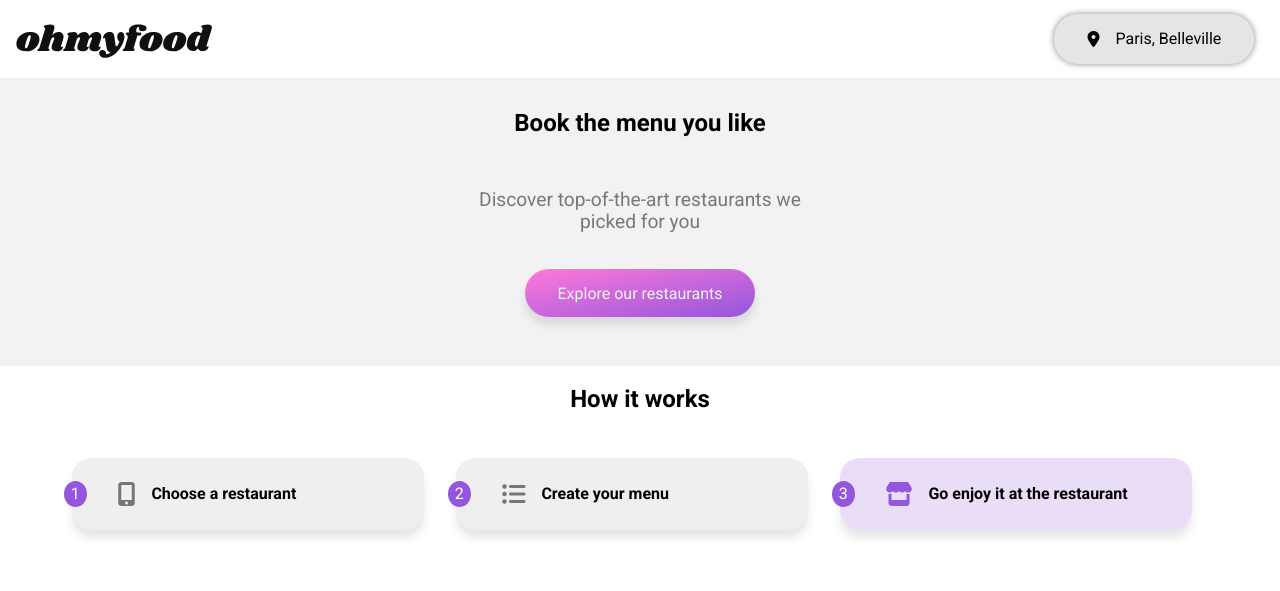
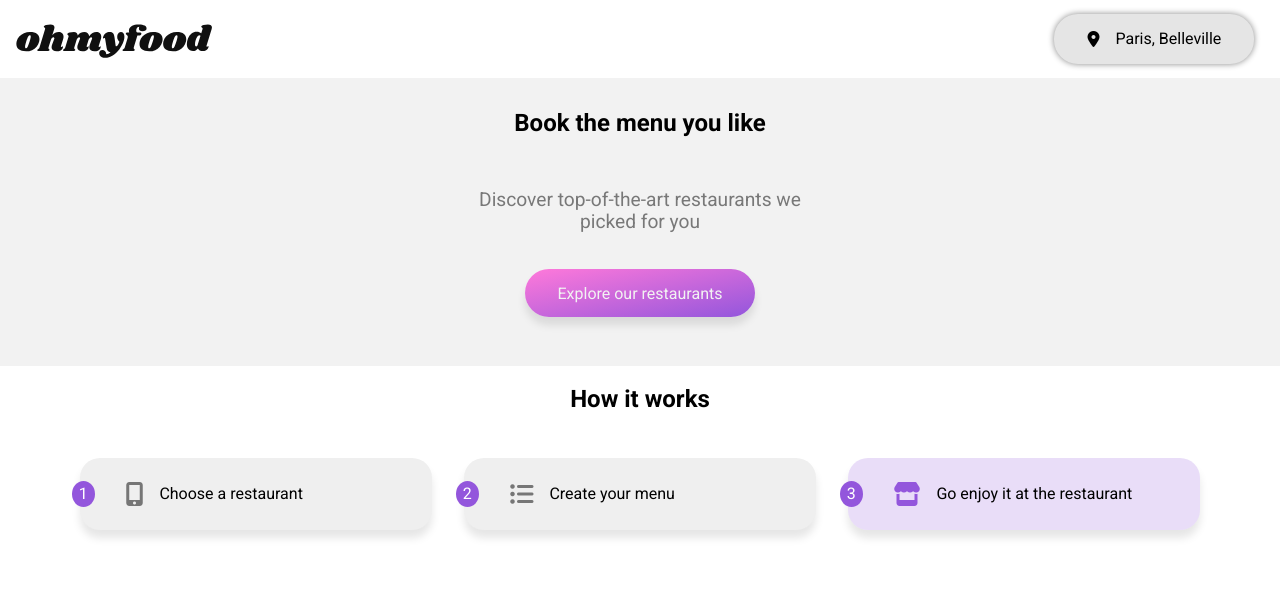
Before and after one commit to ConnorLJ/ConnorJevons_3_09252022_A, a website: page index.html in a window 1280 px wide. Shown: the top 591 px of the page. Drawn offline with Linux system fonts and the light colour scheme; a web font is replaced by a local one.

Commit message:
Validated HTML & CSS. Fixed errors.

```diff
--- a/index.html
+++ b/index.html
@@ -1,8 +1,7 @@
 <!DOCTYPE html>
-<link lang="en">
+<html lang="en">
 
 <head>
-  <link>
   <meta charset="UTF-8">
   <meta name="viewport" content="width=device-width, initial-scale=1.0">
   <link rel="stylesheet" type="text/css" href="./css/style.css">
@@ -15,13 +14,12 @@
 <header class="header">
   <div class="header__container">
     <div class="header__logo">
-      <img class="header__image" src="public/img/logo/ohmyfood@2x.svg" alt="ohmyfood logo"></img>
+      <img class="header__image" src="public/img/logo/ohmyfood@2x.svg" alt="ohmyfood logo">
     </div>
     <div class="header__location">
       <i class="fa-solid fa-location-dot header__icon"></i>
       <p class="header__location--text">Paris, Belleville</p>
     </div>
-  </div>
   </div>
 </header>
 
@@ -42,21 +40,21 @@
     </div>
     <div class="buttons__container">
       <button class="button explanation__card">
-        <div class="explanation__card--number">1</div>
+        <span class="explanation__card--number">1</span>
         <i class="fas fa-mobile-alt explanation__card-icon"></i>
-        <h3 class="explanation__card-text">Choose a restaurant</h3>
+        <span class="explanation__card--text">Choose a restaurant</span>
       </button>
 
       <button class="button explanation__card">
-        <p class="explanation__card--number">2</p>
+        <span class="explanation__card--number">2</span>
         <i class="fas fa-list-ul explanation__card-icon"></i>
-        <h3 class="explanation__card-text">Create your menu</h3>
+        <span class="explanation__card--text">Create your menu</span>
       </button>
 
       <button class="button explanation__card primarycolor">
-        <p class="explanation__card--number">3</p>
+        <span class="explanation__card--number">3</span>
         <i class="fas fa-store explanation__card-icon explanation__card-icon primarycolor"></i>
-        <h3 class="explanation__card-text">Go enjoy it at the restaurant</h3>
+        <span class="explanation__card--text">Go enjoy it at the restaurant</span>
       </button>
     </div>
   </div>
--- a/sass/components/_buttons.scss
+++ b/sass/components/_buttons.scss
@@ -14,7 +14,7 @@
         color: $background-color;
         background: linear-gradient(to top left, $primary-color, $secondary-color);
         &hover {
-            background: linear-gradient(to bottom-right, lighten ($primary-color, 10%), lighten ($secondary-color, 10%));
+            background: linear-gradient(to bottom right, lighten ($primary-color, 10%), lighten ($secondary-color, 10%));
         }
     }
     &--order {
--- a/sass/layout/_container.scss
+++ b/sass/layout/_container.scss
@@ -5,6 +5,7 @@
         align-items: center;
         justify-content: center;
         width: 100%;
+
         @media screen and (min-width: map-get($breakpoints, desktop)) {
             display: flex;
             flex-direction: row;
@@ -21,6 +22,7 @@
     align-items: center;
     gap: 1.5rem;
     padding-left: 1.5rem;
+
     @media screen and (min-width: map-get($breakpoints, tablet)) {
         align-items: center;
         padding-left: 0;
@@ -33,10 +35,13 @@
     align-items: center;
     padding-right: 1rem;
     gap: 2rem;
+
     @media screen and (min-width: map-get($breakpoints, tablet)) {
         justify-content: center;
         flex-direction: row;
         flex-wrap: wrap;
+        padding-right: 0;
+        width: 97%;
     }
 }
 
@@ -46,9 +51,11 @@
     align-items: center;
     gap: 1rem;
     padding-bottom: 3rem;
+
     @media screen and (min-width: map-get($breakpoints, tablet)) {
         align-items: center;
     }
+
     @media screen and (min-width: map-get($breakpoints, desktop)) {
         align-items: center;
         padding-left: 0;
@@ -59,6 +66,7 @@
 .footer__container {
     display: flex;
     flex-direction: column;
+
     @media screen and (min-width: map-get($breakpoints, tablet)) {
         align-items: center;
     }
```
Also changed, not shown: css/style.css, 1 other file. Lines whose indentation alone changed are shown as unchanged.
